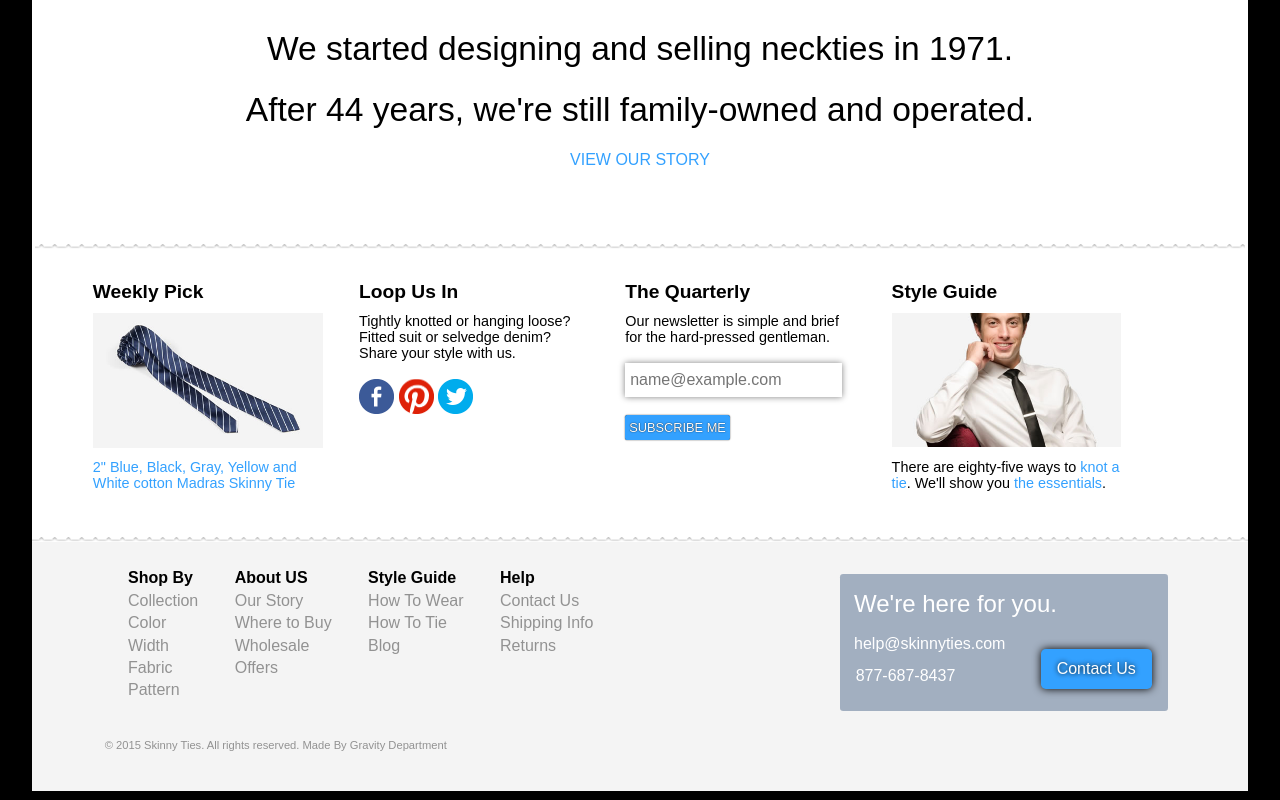
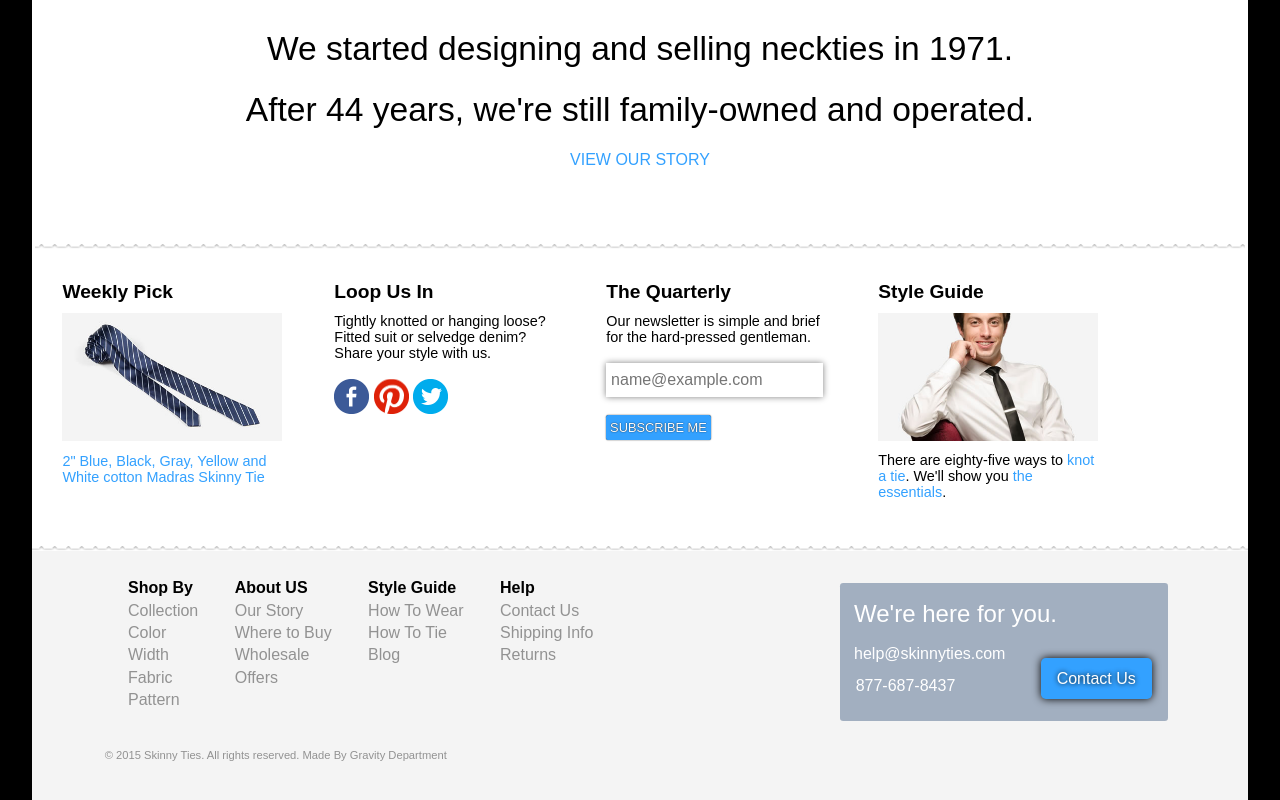
Before and after one commit to JesseSoldat/skinnyTies, a plain HTML site: page index.html in a window 1280 px wide. Shown: the part 872-1672 px from the top of the page. Drawn offline with Linux system fonts and the light colour scheme.

Commit message:
spacing issues on the contact area

```diff
--- a/main.css
+++ b/main.css
@@ -326,15 +326,15 @@ h1, h2, p {
 }
 #contactWrapper {
 	/*background-color: grey;*/
-	width: 90%;
+	width: 95%;
 	margin: 0 auto;
 }
 .contactBox {
-	width: 21%;
+	width: 19%;
 	/*background-color: pink;*/
 	display: inline-block;
 	vertical-align: top;
-	margin: 0 2em 1em 0
+	margin: 0 3em 1em 0
 }
 .contactBox h2 {
 	font-size: 1.2em;
```
